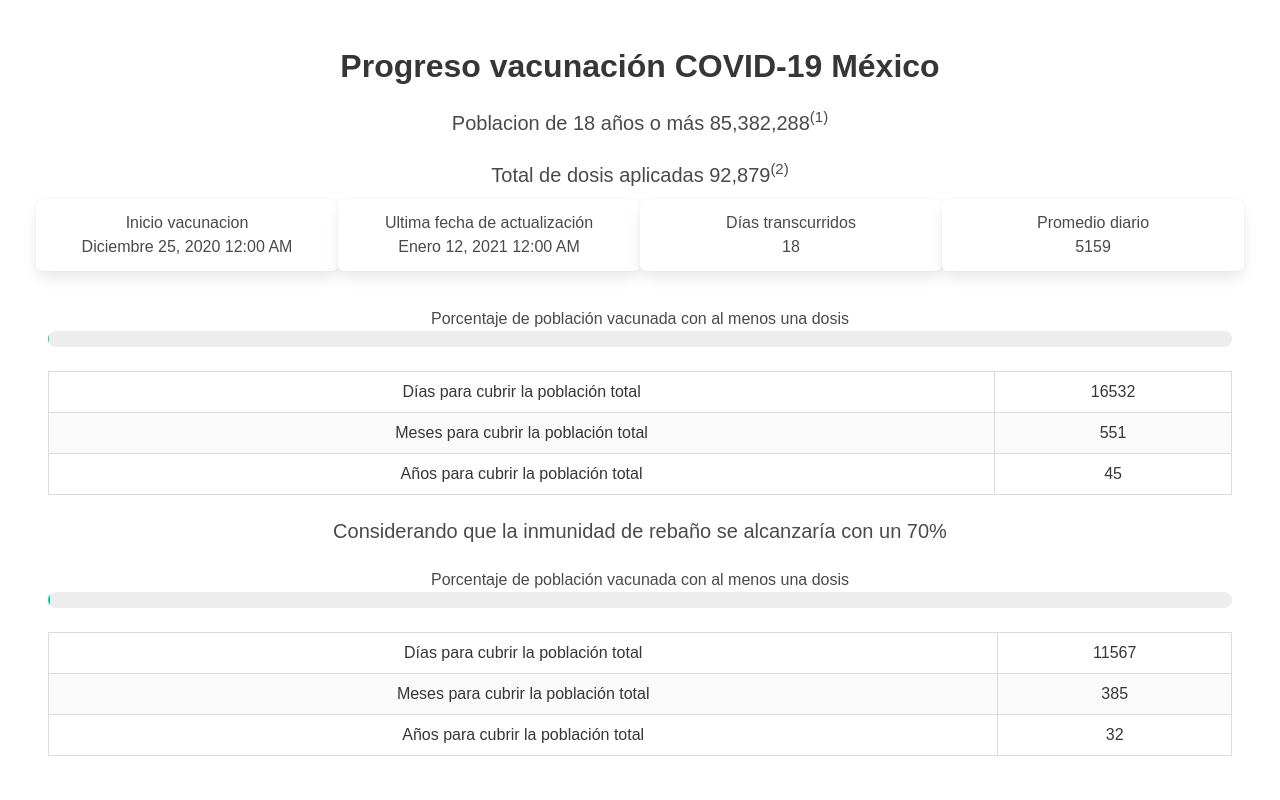
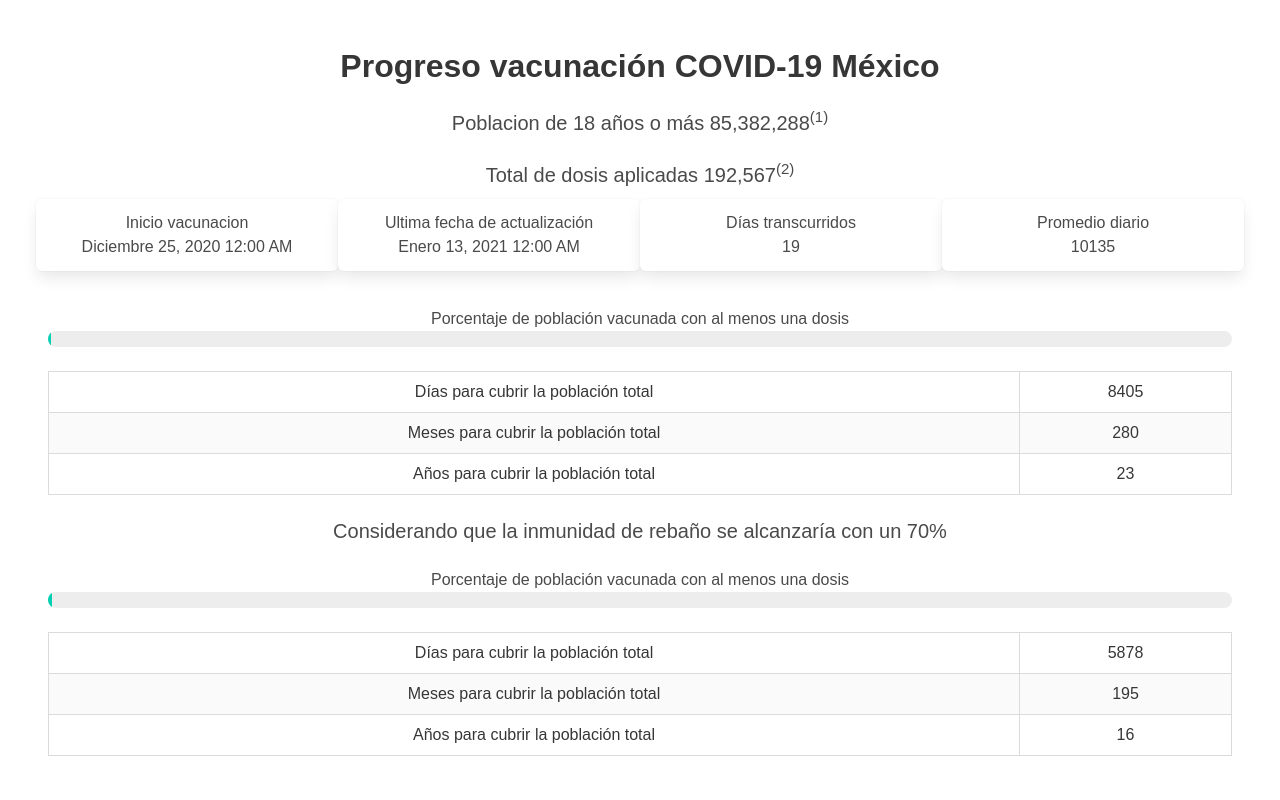
Before and after one commit to vampaynani/vaccines-tracker, a React (Create React App) app: page / in a window 1280 px wide. Shown: the top 800 px of the page. Built offline with nearby package versions, Linux system fonts and the light colour scheme.

Commit message:
Update App.js

```diff
--- a/src/App.js
+++ b/src/App.js
@@ -24,9 +24,9 @@ function getCalculations(population, doses, daily) {
 
 export default function App() {
   const population = 85382288;
-  const doses = 92879;
+  const doses = 192567;
   const start = moment("20201225"); //.format();
-  const last = moment("20210112"); //.format("dddd, MMMM Do YYYY, h:mm:ss a");
+  const last = moment("20210113"); //.format("dddd, MMMM Do YYYY, h:mm:ss a");
   const diff = Math.trunc(moment.duration(last.diff(start)).as("days"));
   const dailyAmount = Math.trunc(doses / diff);
   const { progress, daysLeft, monthsLeft, yearsLeft } = getCalculations(
```
